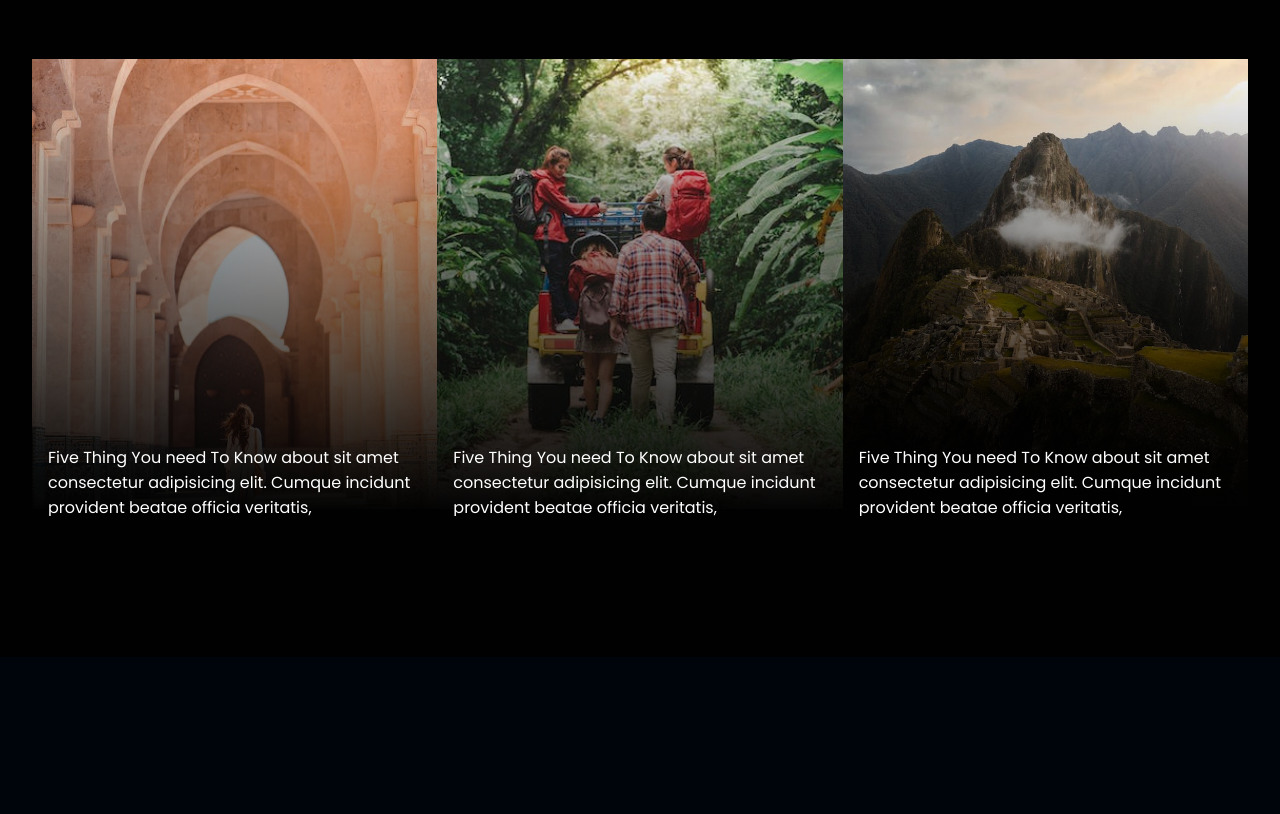
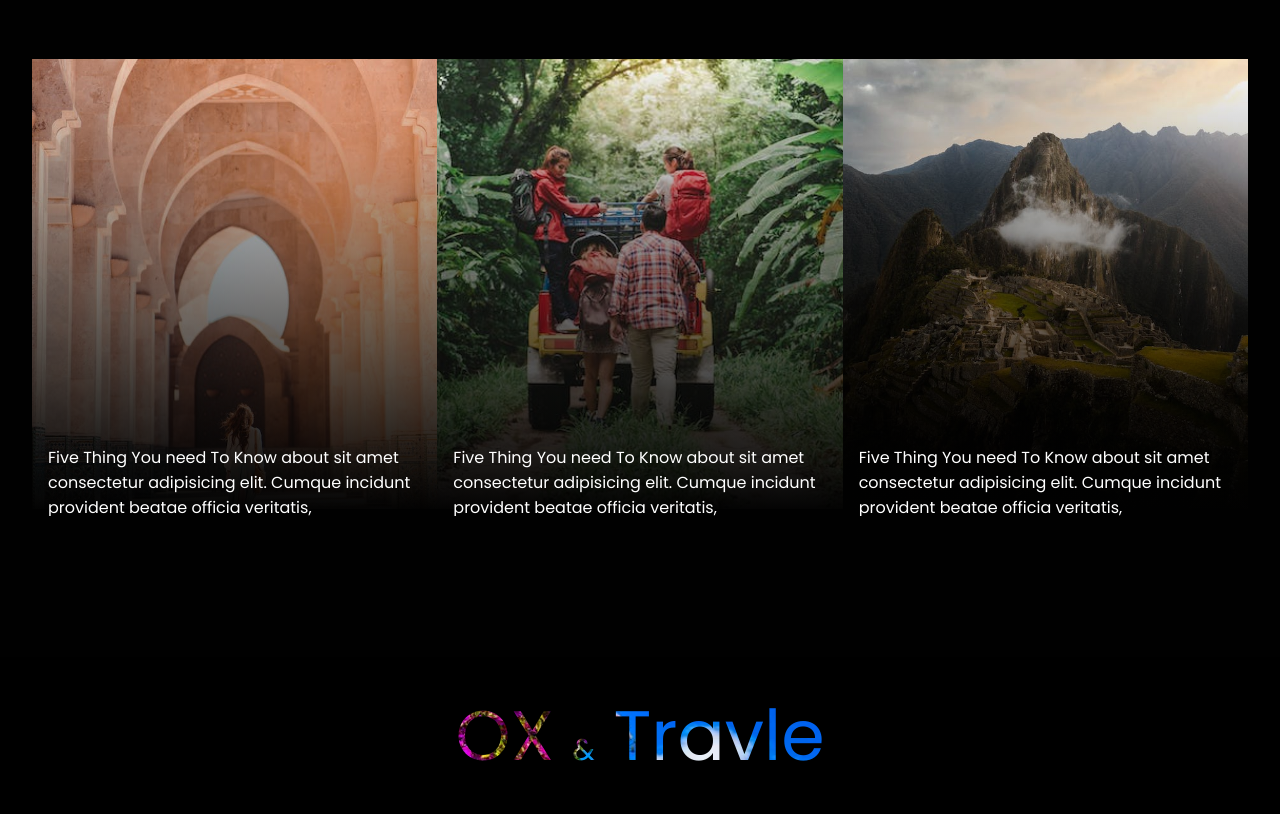
Before and after one commit to Mahmoud-Shoura/Travel_Agency, a plain HTML site: page index.html in a window 1280 px wide. Shown: the part 2543-3357 px from the top of the page. Before the commit the page ends 3200 px from the top, so only its background shows below. Drawn offline with Linux system fonts and the light colour scheme.

Commit message:
Create Ox travle website

```diff
--- a/css/style.css
+++ b/css/style.css
@@ -439,3 +439,30 @@ transform: scale(1.1);
     font-size: 16px;
     color: #fff;
 }
+
+/* --------- site-banner ---------- */
+
+.site-banner {
+    background-color: #000;
+}
+
+.site-banner .row {
+    display: flex;
+    align-items: center;
+    flex-wrap: wrap;
+    justify-content: center;
+}
+
+.site-banner .row p {
+    font-family: 800;
+    font-size: 70px;
+    background-image: url(../image/pexels-gotta-be-worth-it-919278.jpg);
+    -webkit-background-clip: text;
+    -webkit-text-stroke: #010101;
+    -webkit-text-fill-color: transparent;
+}
+
+.site-banner .row small {
+    font-family: 600;
+    font-size: 30px;
+}
--- a/index.html
+++ b/index.html
@@ -163,5 +163,12 @@
     </div>
 </section>
 
+<div class="site-banner">
+    <div class="content">
+        <div class="row">
+            <p>OX <small>&</small> Travle</p>
+        </div>
+    </div>
+</div>
 </body>
 </html>
```
